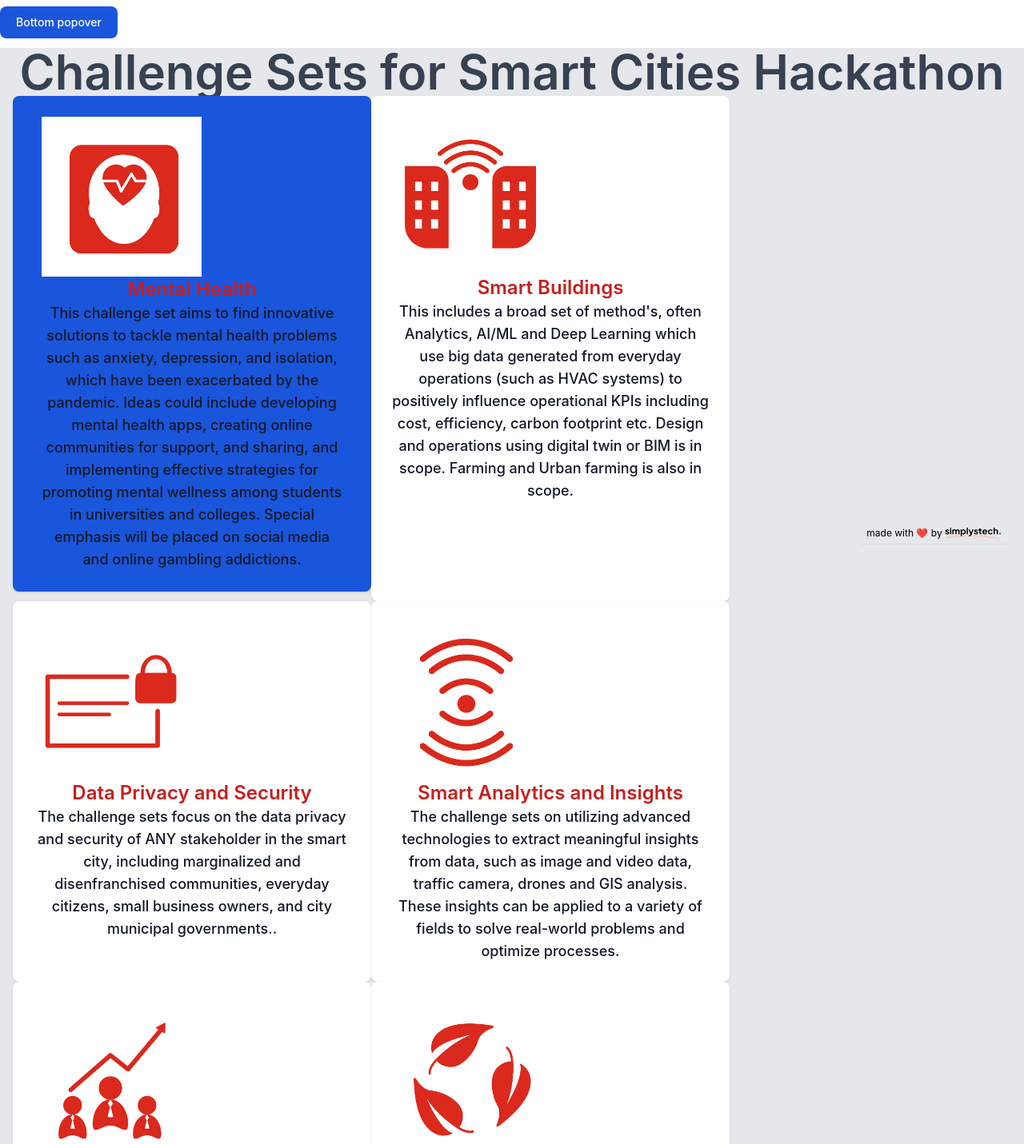
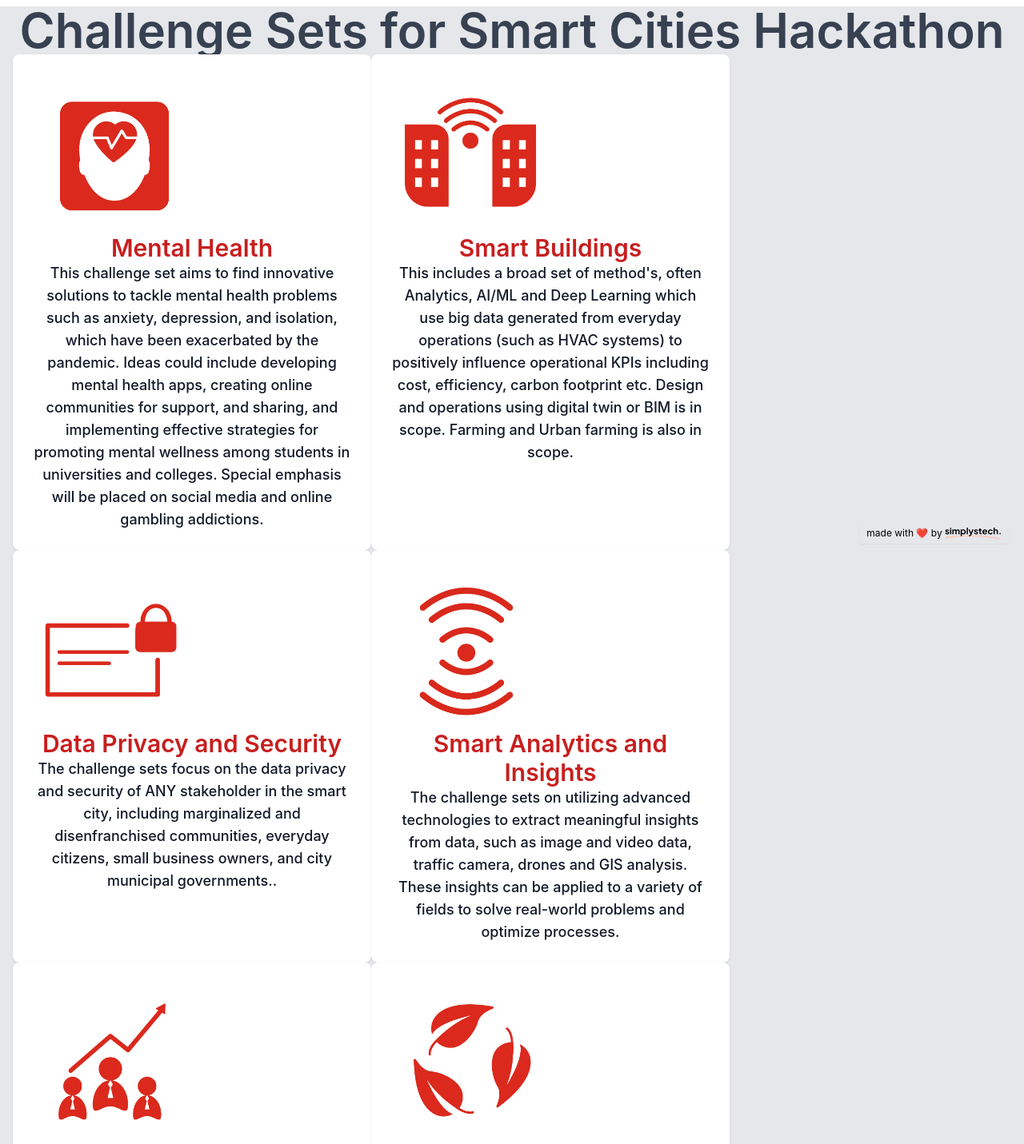
Before and after one commit to ksorathiya/seneca-hackathon-2023, a Next.js app: page /challengesets in a window 1280 px wide. Shown: the part 100-1531 px from the top of the page at 80% size. Built offline with nearby package versions, Linux system fonts and the light colour scheme.

Commit message:
nav-bar udpated

```diff
--- a/components/NavBar.js
+++ b/components/NavBar.js
@@ -81,14 +81,14 @@ export default function NavBar(props) {
                 About Us
               </a>
             </li>
-            {/* <li className="my-2 md:flex items-center w-auto">
+            <li className="my-2 md:flex items-center w-auto">
               <a
                 href="/challengesets"
                 className="text-lg text-center hover:text-red-700 font-medium"
               >
                 Challenge Sets
               </a>
-            </li> */}
+            </li>
             {/*  */}
             <li className="my-2 md:flex items-center w-auto">
               <a
--- a/pages/challengesets.js
+++ b/pages/challengesets.js
@@ -17,7 +17,7 @@ function Challenge(params) {
 
             {/* Challenge Sets */}
 
-            <button data-popover-target="popover-bottom" data-popover-placement="bottom" type="button" class="text-white mb-3 bg-blue-700 hover:bg-blue-800 focus:ring-4 focus:outline-none focus:ring-blue-300 font-medium rounded-lg text-sm px-5 py-2.5 text-center dark:bg-blue-600 dark:hover:bg-blue-700 dark:focus:ring-blue-800">Bottom popover</button>
+            {/* <button data-popover-target="popover-bottom" data-popover-placement="bottom" type="button" class="text-white mb-3 bg-blue-700 hover:bg-blue-800 focus:ring-4 focus:outline-none focus:ring-blue-300 font-medium rounded-lg text-sm px-5 py-2.5 text-center dark:bg-blue-600 dark:hover:bg-blue-700 dark:focus:ring-blue-800">Bottom popover</button>
             <div data-popover id="popover-bottom" role="tooltip" class="absolute z-10 invisible inline-block w-64 text-sm font-light text-gray-500 transition-opacity duration-300 bg-white border border-gray-200 rounded-lg shadow-sm opacity-0 dark:text-gray-400 dark:border-gray-600 dark:bg-gray-800">
                 <div class="px-3 py-2 bg-gray-100 border-b border-gray-200 rounded-t-lg dark:border-gray-600 dark:bg-gray-700">
                     <h3 class="font-semibold text-gray-900 dark:text-white">Popover bottom</h3>
@@ -26,7 +26,7 @@ function Challenge(params) {
                     <p>And here's some amazing content. It's very engaging. Right?</p>
                 </div>
                 <div data-popper-arrow></div>
-            </div>
+            </div> */}
 
 
 
@@ -34,66 +34,66 @@ function Challenge(params) {
                 <div class="container mx-auto px-4">
                     <h2 class="mb-20 font-heading font-sans font-semibold text-6xl sm:text-7xl text-gray-700 text-center">Challenge Sets for Smart Cities Hackathon</h2>
                     <div class="flex flex-wrap -m-4">
-                        <div class="data-popover-target=popover-bottom" data-popover-placement="bottom" type="button" class="text-white mb-3 bg-blue-700 hover:bg-blue-800 focus:ring-4 focus:outline-none focus:ring-blue-300 font-medium rounded-lg text-sm px-5 py-2.5 text-center dark:bg-blue-600 dark:hover:bg-blue-700 dark:focus:ring-blue-800 w-full m-4 md:w-1/3 p-2 block max-w-md bg-white border border-gray-500 border-0 border-b-4 rounded-lg shadow hover:bg-gray-200">
+                        <div class="w-full m-4 md:w-1/3 p-2 block max-w-md bg-white border border-gray-500 border-0 border-b-4 rounded-lg shadow">
                             <div class="md:max-w-md mx-auto text-center p-4">
                                 <Image
                                     src="/assets/Mental health icon.jpg"
                                     height={200}
                                     width={200}
                                 />
-                                <p class="font-heading font-semibold text-2xl text-red-700">Mental Health</p>
+                                <p class="font-heading hover:underline font-semibold text-3xl text-red-700">Mental Health</p>
                                 <p class="font-heading text-center font-medium text-lg text-gray-900">This challenge set aims to find innovative solutions to tackle mental health problems such as anxiety, depression, and isolation, which have been exacerbated by the pandemic. Ideas could include developing mental health apps, creating online communities for support, and sharing, and implementing effective strategies for promoting mental wellness among students in universities and colleges. Special emphasis will be placed on social media and online gambling addictions.</p>
                             </div>
                         </div>
-                        <div class="w-full md:w-1/3 m-4 p-2 block max-w-md bg-white border border-gray-500 border-0 border-b-4 rounded-lg shadow hover:bg-gray-200">
+                        <div class="w-full md:w-1/3 m-4 p-2 block max-w-md bg-white border border-gray-500 border-0 border-b-4 rounded-lg shadow">
                             <div class="md:max-w-md mx-auto text-center p-4">
                                 <Image
                                     src="/assets/Smart buildings icon.jpg"
                                     height={200}
                                     width={200}
                                 />
-                                <p class="font-heading font-semibold text-2xl text-red-700">Smart Buildings</p>
+                                <p class="font-heading hover:underline font-semibold text-3xl text-red-700">Smart Buildings</p>
                                 <p class="font-heading text-center font-medium text-lg text-gray-900">This includes a broad set of method's, often Analytics, AI/ML and Deep Learning which use big data generated from everyday operations (such as HVAC systems) to positively influence operational KPIs including cost, efficiency, carbon footprint etc. Design and operations using digital twin or BIM is in scope. Farming and Urban farming is also in scope.</p>
                             </div>
                         </div>
-                        <div class="w-full md:w-1/3 m-4 p-2 block max-w-md bg-white border border-gray-500 border-0 border-b-4 rounded-lg shadow hover:bg-gray-200">
+                        <div class="w-full md:w-1/3 m-4 p-2 block max-w-md bg-white border border-gray-500 border-0 border-b-4 rounded-lg shadow">
                             <div class="md:max-w-md mx-auto text-center p-4">
                                 <Image
                                     src="/assets/Data privacy icon.jpg"
                                     height={200}
                                     width={200}
                                 />
-                                <p class="font-heading font-semibold text-2xl text-red-700">Data Privacy and Security</p>
+                                <p class="font-heading hover:underline font-semibold text-3xl text-red-700">Data Privacy and Security</p>
                                 <p class="font-heading text-center font-medium text-lg text-gray-900">The challenge sets focus on the data privacy and security of ANY stakeholder in the smart city, including marginalized and disenfranchised communities, everyday citizens, small business owners, and city municipal governments..</p>        </div>
                         </div>
-                        <div class="w-full md:w-1/3 m-4 p-2 block max-w-md bg-white border border-gray-500 border-0 border-b-4 rounded-lg shadow hover:bg-gray-200">
+                        <div class="w-full md:w-1/3 m-4 p-2 block max-w-md bg-white border border-gray-500 border-0 border-b-4 rounded-lg shadow">
                             <div class="md:max-w-md mx-auto text-center p-4">
                                 <Image
                                     src="/assets/Smart Analysis.jpg"
                                     height={200}
                                     width={200}
                                 />
-                                <p class="font-heading font-semibold text-2xl text-red-700">Smart Analytics and Insights</p>
+                                <p class="font-heading hover:underline font-semibold text-3xl text-red-700">Smart Analytics and Insights</p>
                                 <p class="font-heading text-center font-medium text-lg text-gray-900">The challenge sets on utilizing advanced technologies to extract meaningful insights from data, such as image and video data, traffic camera, drones and GIS analysis. These insights can be applied to a variety of fields to solve real-world problems and optimize processes.</p>        </div>
                         </div>
-                        <div class="w-full md:w-1/3 m-4 p-2 block max-w-md bg-white border border-gray-500 border-0 border-b-4 rounded-lg shadow hover:bg-gray-200">
+                        <div class="w-full md:w-1/3 m-4 p-2 block max-w-md bg-white border border-gray-500 border-0 border-b-4 rounded-lg shadow">
                             <div class="md:max-w-md mx-auto text-center p-4">
                                 <Image
                                     src="/assets/Smart businesses icon.jpg"
                                     height={200}
                                     width={200}
                                 />
-                                <p class="font-heading font-semibold text-2xl text-red-700">Smart Business</p>
+                                <p class="font-heading hover:underline font-semibold text-3xl text-red-700">Smart Business</p>
                                 <p class="font-heading text-center font-medium text-lg text-gray-900">Challenge sets in this category could focus on developing solutions that leverage data and automation to enhance the efficiency, sustainability, and customer experience of businesses in smart cities, such as food order delivery services, ride-sharing platforms, carpooling apps, personal service scheduling, last-mile logistics.</p>        </div>
                         </div>
-                        <div class="w-full md:w-1/3 m-4 p-2 block max-w-md bg-white border border-gray-500 border-0 border-b-4 rounded-lg shadow hover:bg-gray-200">
+                        <div class="w-full md:w-1/3 m-4 p-2 block max-w-md bg-white border border-gray-500 border-0 border-b-4 rounded-lg shadow">
                             <div class="md:max-w-md mx-auto text-center p-4">
                                 <Image
                                     src="/assets/Sustainable city icon.jpg"
                                     height={200}
                                     width={200}
                                 />
-                                <p class="font-heading font-semibold text-2xl text-red-700">Sustainable City</p>
+                                <p class="font-heading hover:underline font-semibold text-3xl text-red-700">Sustainable City</p>
                                 <p class="font-heading text-center font-medium text-lg text-gray-900">Promote efficient, safe, and sustainable transportation, such as traffic management systems, intelligent transportation networks, or autonomous vehicles. Additionally, the challenge includes sets that address environmental concerns, such as preserving natural heritage, reducing waste and loss, and promoting sustainable living. Participants are also encouraged to create solutions that improve the quality of life for young families in smart cities, such as child care and safety and family-friendly public spaces.</p>        </div>
                         </div>
                     </div>
```
